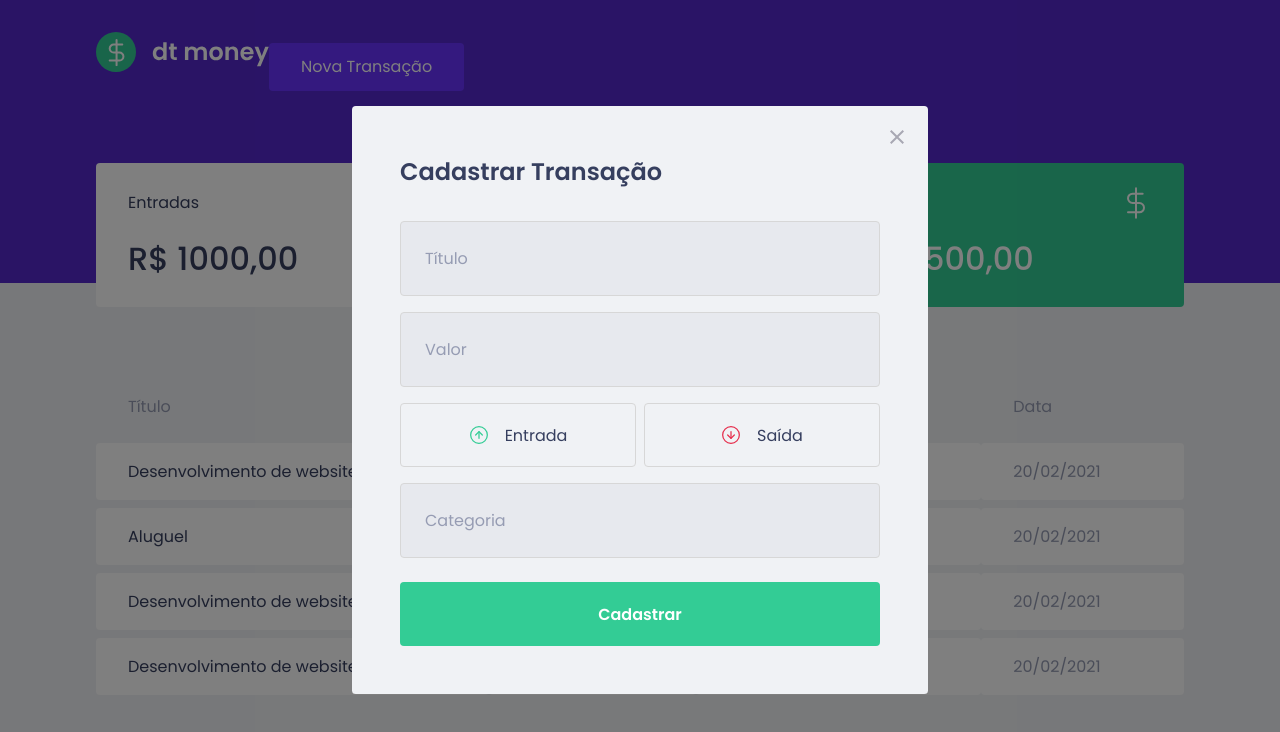
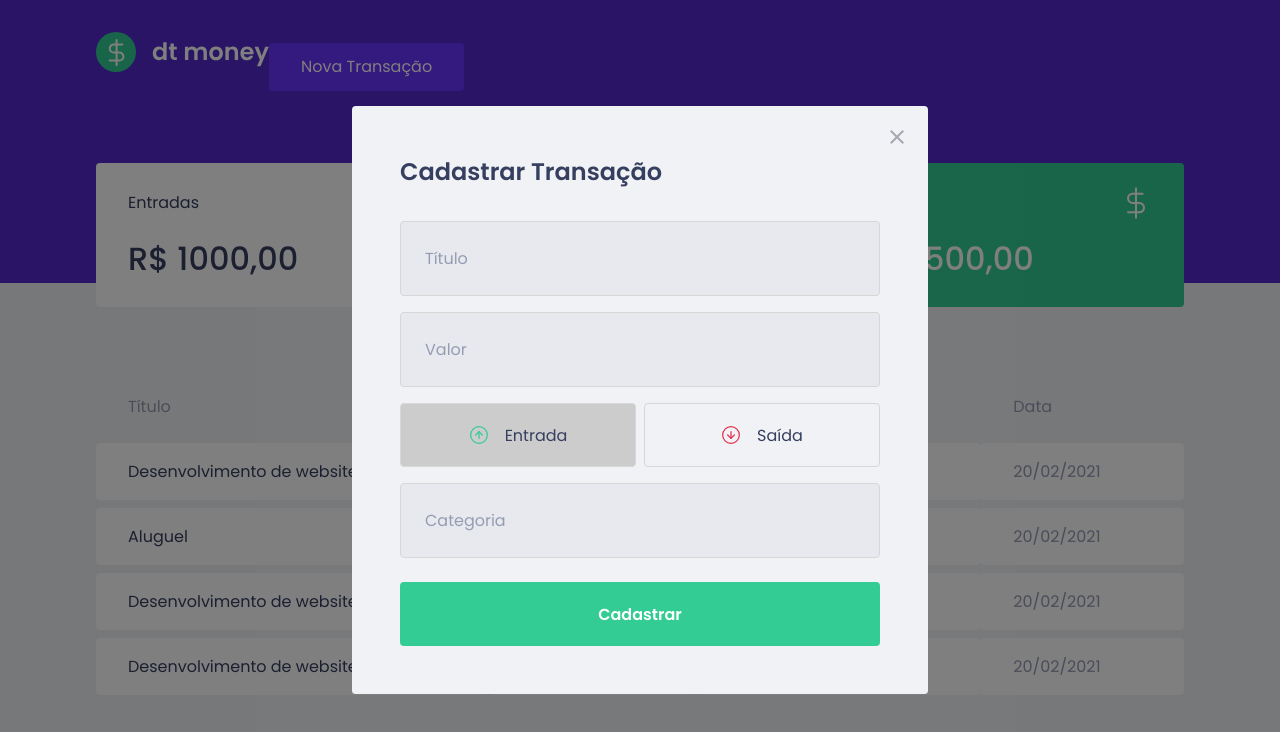
Before and after one commit to k3n3dfelix/RocketSeat, a React (Create React App) app in the folder dtmoney/: page / in a window 1280 px wide. Both pictures are taken after a click on the button "Nova Transação". Shown: the top 732 px of the page. Built offline with nearby package versions, Linux system fonts and the light colour scheme; no server answers; what miragejs would draw is missing.

Commit message:
Feito configuração e estilização do funcionamentos do botões de entrada e saida do modal

```diff
--- a/dtmoney/src/components/Header/styles.ts
+++ b/dtmoney/src/components/Header/styles.ts
@@ -10,7 +10,7 @@
     padding: 2rem 1rem 12rem;
     display: flex;
     align-items: center;
-    justify-content:space-between;
+    justify-content:  space-between;
 
     button {
         font-size: 1rem;
--- a/dtmoney/src/components/NewTransactionalModal/index.tsx
+++ b/dtmoney/src/components/NewTransactionalModal/index.tsx
@@ -1,8 +1,9 @@
+import { useState } from 'react';
 import Modal from 'react-modal';
 import closeImg from '../../assets/close.svg';
 import incomeImg from '../../assets/income.svg'
 import outcomeImg from '../../assets/outcome.svg'
-import { Container, TransactionalTypeContainer } from './styles';
+import { Container, RadioBox, TransactionalTypeContainer } from './styles';
 
 interface NewTransactionalModalProps{
     isOpen: boolean;
@@ -10,6 +11,11 @@
 }
 
 export function NewTransactionModal({isOpen, onRequestClose}: NewTransactionalModalProps){
+
+    const [type, setType] = useState('deposit');
+
+
+
     return (
     <Modal
         isOpen={isOpen}
@@ -27,12 +33,12 @@
             <input placeholder="Título"/>
             <input type="number" placeholder="Valor" />
             <TransactionalTypeContainer>
-                <button type="button">
+                <RadioBox type="button"  onClick={() => {setType('deposit');}} isActive={type == 'deposit'}>
                     <img src={incomeImg}  alt="Entrada"/><span>Entrada</span>
-                </button>
-                <button type="button">
+                </RadioBox>
+                <RadioBox type="button"  onClick={() => {setType('withdraw')}} isActive={type == 'withdraw'}>
                     <img src={outcomeImg} /><span>Saída</span>
-                </button>
+                </RadioBox>
             </TransactionalTypeContainer>
             <input type="text" placeholder="Categoria" />
             <button type="submit">Cadastrar</button>
--- a/dtmoney/src/components/NewTransactionalModal/styles.ts
+++ b/dtmoney/src/components/NewTransactionalModal/styles.ts
@@ -54,11 +54,17 @@
     grid-template-columns: 1fr 1fr;
     gap: 0.5rem;
 
-    button {
+
+`;
+
+interface RadioBoxProps{
+    isActive: boolean;
+}
+export const RadioBox = styled.button <RadioBoxProps>`
     height: 4rem;
     border: 1px solid #d7d7d7;
     border-radius: 0.25rem;
-        background: transparent;
+    background: ${(props) => props.isActive ? '#ccc' : 'transparent'};
 
     display: flex;
     align-items: center;
@@ -81,5 +87,4 @@
         color: var(--text-title);
 
     }
-    }
 `;
```
Lines whose indentation alone changed are shown as unchanged.
